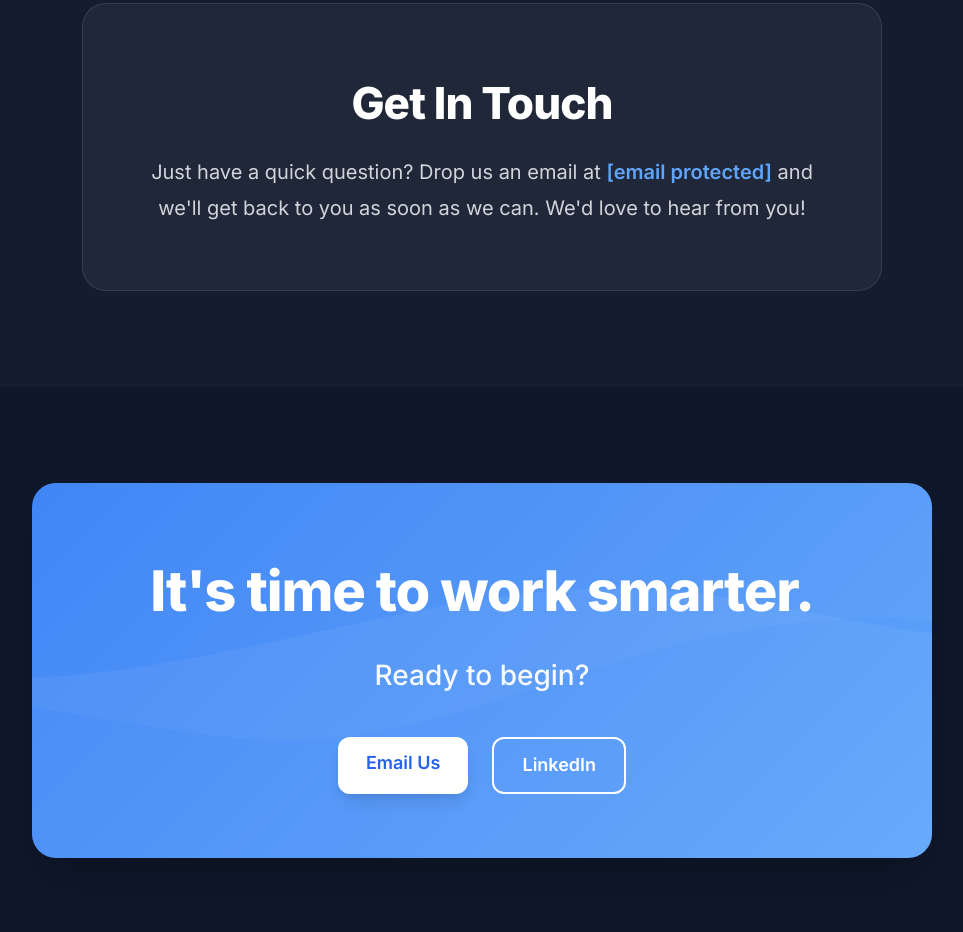
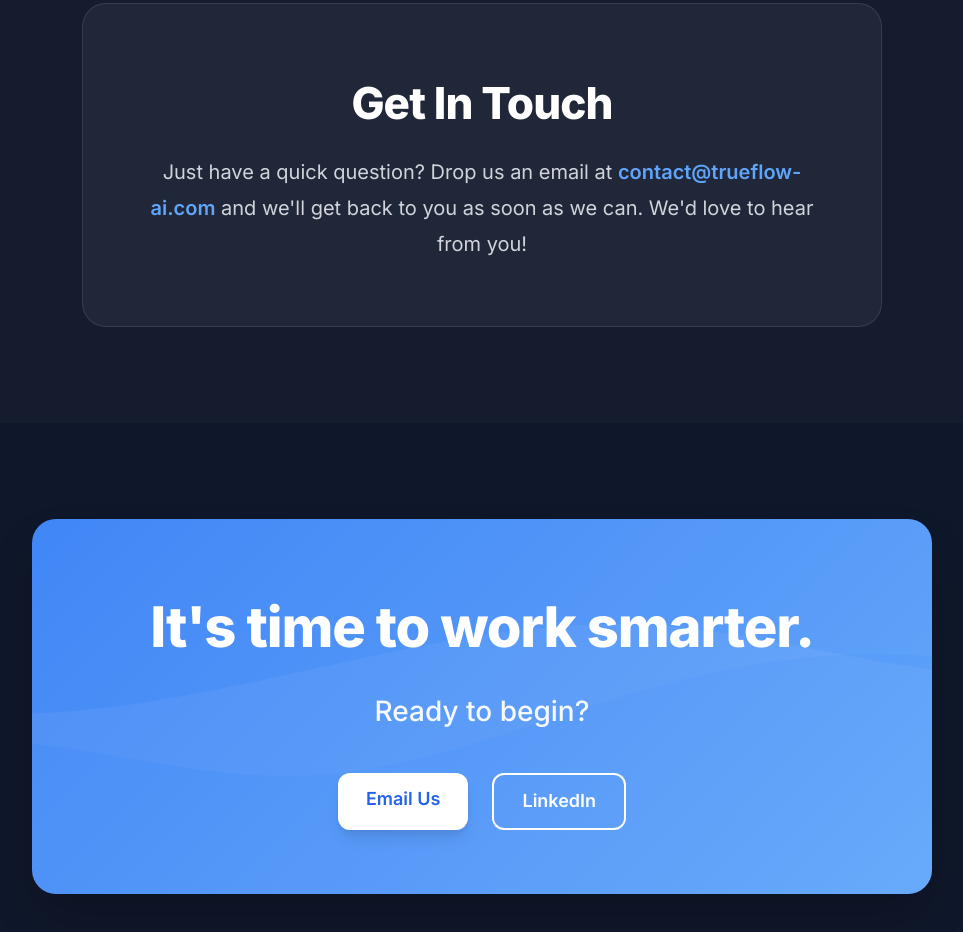
Before and after one commit to trueflow-ai/flovoai, a plain HTML site: page index.html in a window 1280 px wide. Shown: the part 2482-3414 px from the top of the page, without its empty margins (158-1121 px from the left). Drawn offline with Linux system fonts and the light colour scheme.

Commit message:
Update index.html

```diff
--- a/index.html
+++ b/index.html
@@ -16,7 +16,7 @@
         <div class="container">
             <div class="nav-content">
                 <img src="logo.png" alt="TrueFlow" class="logo-img">
-                <a href="mailto:[email protected]" class="btn-gradient">Let's Talk</a>
+                <a href="mailto:contact@trueflow-ai.com" class="btn-gradient">Let's Talk</a>
             </div>
         </div>
     </nav>
@@ -28,7 +28,7 @@
                 <div class="hero-badge">AI-Powered Solutions</div>
                 <h1 class="hero-title">Building smarter software that transforms your business.</h1>
                 <p class="hero-subtitle">We design and develop custom tools that streamline your workflows, eliminate bottlenecks, and unlock the power of AI—without the jargon.</p>
-                <a href="mailto:[email protected]" class="btn-gradient btn-large">Let's Talk</a>
+                <a href="mailto:contact@trueflow-ai.com" class="btn-gradient btn-large">Let's Talk</a>
             </div>
         </div>
     </section>
@@ -111,7 +111,7 @@
                 </div>
             </div>
             <div class="text-center" style="margin-top: 3rem;">
-                <a href="mailto:[email protected]" class="btn-gradient btn-large">Book a Call</a>
+                <a href="mailto:contact@trueflow-ai.com" class="btn-gradient btn-large">Book a Call</a>
             </div>
         </div>
     </section>
@@ -121,7 +121,7 @@
         <div class="container">
             <div class="contact-card">
                 <h2 class="section-title text-center">Get In Touch</h2>
-                <p class="section-text text-center">Just have a quick question? Drop us an email at <a href="mailto:[email protected]" class="link-gradient">[email protected]</a> and we'll get back to you as soon as we can. We'd love to hear from you!</p>
+                <p class="section-text text-center">Just have a quick question? Drop us an email at <a href="mailto:contact@trueflow-ai.com" class="link-gradient">contact@trueflow-ai.com</a> and we'll get back to you as soon as we can. We'd love to hear from you!</p>
             </div>
         </div>
     </section>
@@ -133,7 +133,7 @@
                 <h2 class="cta-title">It's time to work smarter.</h2>
                 <p class="cta-subtitle">Ready to begin?</p>
                 <div class="cta-buttons">
-                    <a href="mailto:[email protected]" class="btn-white btn-large">Email Us</a>
+                    <a href="mailto:contact@trueflow-ai.com" class="btn-white btn-large">Email Us</a>
                     <a href="https://linkedin.com/company/your-company" target="_blank" rel="noopener" class="btn-outline-white btn-large">LinkedIn</a>
                 </div>
             </div>
```
